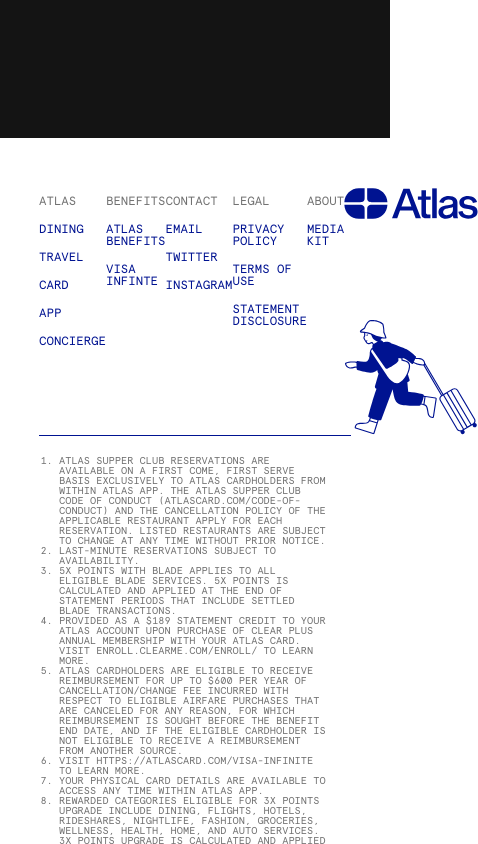
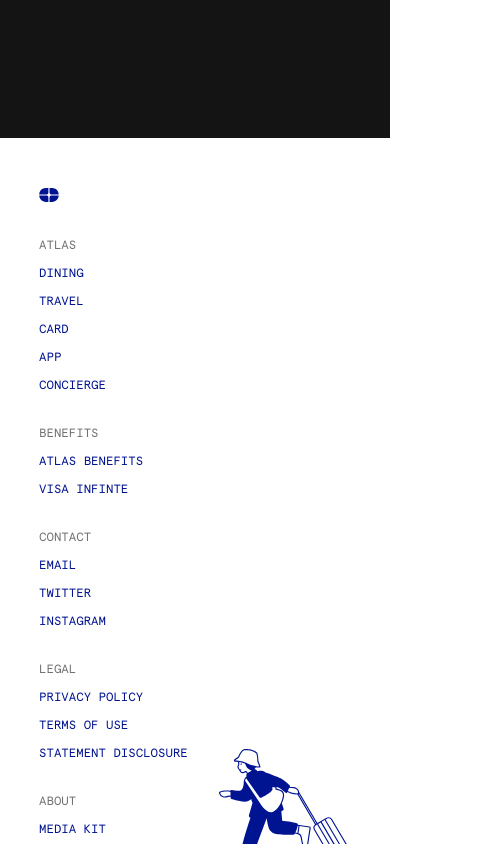
Before and after one commit to Fjolla2002/AtlasCard, a React (Create React App) app in the folder atlascard-fs/: page /benefits in a window 390 px wide. Shown: the part 2140-2984 px from the top of the page, 478 px wide, since content can reach past the window. Built offline with nearby package versions, Linux system fonts and the light colour scheme.

Commit message:
made footer responsive

```diff
--- a/atlascard-fs/src/components/Footer/Footer.jsx
+++ b/atlascard-fs/src/components/Footer/Footer.jsx
@@ -8,6 +8,12 @@
     <div className='footer'>
         <div className="container">
             <div className='footer-top'>
+            <svg id='logo-icon' color='#001391' fill="none" height="14" viewBox="0 0 251 180" width="20" xmlns="http://www.w3.org/2000/svg" className="text-reflexBlue" data-astro-cid-lejjx2fa="true">
+                <path d="M117.732 179.106H84.1283C38.4701 179.106 1.30636 142.737 0.0263672 97.3887H83.9246C95.7583 97.3887 101.675 97.3887 106.195 99.6917C110.171 101.717 113.403 104.95 115.429 108.926C117.732 113.445 117.732 119.362 117.732 131.196V179.106Z" fill="currentColor"></path>
+                <path d="M0.0224609 82.6236C1.23644 37.2157 38.427 0.778687 84.1279 0.778687H117.731V48.8164C117.731 60.65 117.731 66.5668 115.428 71.0867C113.403 75.0624 110.17 78.2948 106.194 80.3206C101.675 82.6236 95.7578 82.6236 83.9242 82.6236H0.0224609Z" fill="currentColor"></path>
+                <path d="M132.505 179.106H166.108C211.766 179.106 248.93 142.737 250.21 97.3887H166.312C154.478 97.3887 148.561 97.3887 144.041 99.6917C140.066 101.717 136.833 104.95 134.808 108.926C132.505 113.445 132.505 119.362 132.505 131.196V179.106Z" fill="currentColor"></path>
+                <path d="M250.214 82.6236C249 37.2157 211.809 0.778687 166.108 0.778687H132.505V48.8164C132.505 60.65 132.505 66.5668 134.808 71.0867C136.834 75.0624 140.066 78.2948 144.042 80.3206C148.562 82.6236 154.478 82.6236 166.312 82.6236H250.214Z" fill="currentColor"></path>
+            </svg>
                 {
                     footerTopData.categories.map((item) => (
                         <div className='footer-category' key={item.id}>
@@ -19,7 +25,7 @@
                     ))
                 }
                 <div className='icons'>
-                    <svg height="31" width="134" data-astro-cid-lejjx2fa="" fill="none" viewBox="0 0 774 180" xmlns="http://www.w3.org/2000/svg" color='#001391'>
+                <svg className='icon' height="31" width="134" data-astro-cid-lejjx2fa="" fill="none" viewBox="0 0 774 180" xmlns="http://www.w3.org/2000/svg" color='#001391'>
                         <path d="M444.769 175.185L378.566 4.53904H342.955L276.752 175.185H307.105L323.357 130.492H397.686L414.177 175.185H444.769ZM360.163 29.634H361.119L389.321 107.309H331.722L360.163 29.634Z" fill="currentColor"></path>
                         <path d="M488.274 153.436C478.475 153.436 473.934 152.241 473.934 140.53V68.1131H501.18V48.9931H473.934V13.382H447.644V48.9931H427.09V68.1131H447.644V147.461C447.644 170.405 458.399 175.663 481.104 175.663C487.796 175.663 497.117 175.424 499.985 175.185V153.197C496.4 153.436 490.903 153.436 488.274 153.436Z" fill="currentColor"></path>
                         <path d="M536.594 175.185V2.14905H510.065V175.185H536.594Z" fill="currentColor"></path>
--- a/atlascard-fs/src/components/Footer/footer.scss
+++ b/atlascard-fs/src/components/Footer/footer.scss
@@ -7,6 +7,10 @@
         display: flex;
         justify-content: space-between;
         border-bottom: 1px solid #001391;
+
+        #logo-icon {
+            display: none;
+        }
 
         .icons {
             display: flex;
@@ -55,3 +59,43 @@
     }
 
 }
+
+@media (max-width: 768px) {
+    .footer {
+        overflow: hidden;
+
+        .footer-top {
+            flex-direction: column;
+
+            #logo-icon {
+                display: block;
+                margin-bottom: 30px;
+
+            }
+
+            .footer-category {
+                margin-bottom: 20px;
+            }
+
+            .icons {
+                display: flex;
+                flex-direction: column;
+                justify-content: space-between;
+                position: relative;
+
+                .icon {
+                    display: none;
+                }
+
+
+                .human-icon {
+                    position: absolute;
+                    bottom: 0;
+                    right: 0;
+                }
+
+
+            }
+        }
+    }
+}
```
